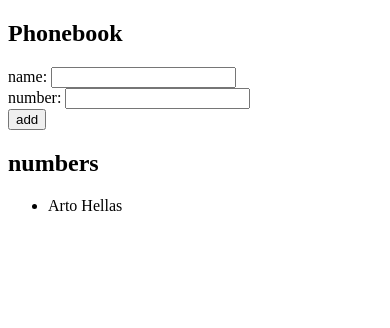
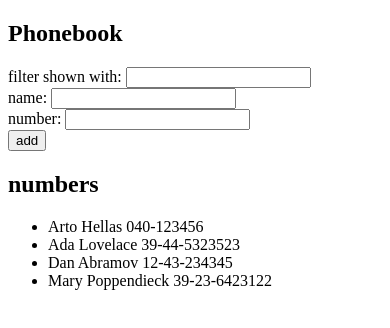
Before and after one commit to yuvrajsteve-cmyk/fullstackopen-part2, a React (Vite) app in the folder phonebook/: page / in a window 390 px wide. Shown: the top 328 px of the page. Built offline with nearby package versions, Linux system fonts and the light colour scheme.

Commit message:
2.9*: The Phonebook Step 4

```diff
--- a/phonebook/src/App.jsx
+++ b/phonebook/src/App.jsx
@@ -5,11 +5,15 @@
 
 const App = () => {
   const [persons, setPersons] = useState([
-    { name: 'Arto Hellas'}
+    { name: 'Arto Hellas', number: '040-123456', id: 1 },
+    { name: 'Ada Lovelace', number: '39-44-5323523', id: 2 },
+    { name: 'Dan Abramov', number: '12-43-234345', id: 3 },
+    { name: 'Mary Poppendieck', number: '39-23-6423122', id: 4 }
   ])
 
   const [newName, setNewName] = useState('')
   const [number, setNmber] = useState('')
+  const [searchTerm, setSearchTerm] = useState('')
 
   const addPerson = (event) => {
     event.preventDefault()
@@ -23,14 +27,24 @@
     return
   }
 
+  const numberExist = persons.some (
+    (person) => person.number === number
+  )
+
+  if (numberExist) {
+    alert(`${number} is already exist in the phonebook`)
+    return
+  }
+
 
     const personObject = {
       name: newName,
-      number: number
+      number: number,
+      id: persons.length + 1
     }
     setPersons(persons.concat(personObject))
     setNewName('')
-    setNumber('')
+    setNmber('')
   }
 
   const handleNameChange = (event) => {
@@ -40,9 +54,18 @@
   const handleAddNumber = (event) => {
     setNmber(event.target.value)
   }
+
+  const handleNumberChange = (event) => setSearchTerm(event.target.value)
+
+  const personsToShow = persons.filter( person =>
+    person.name.toLocaleLowerCase().includes(searchTerm.toLocaleLowerCase())
+  )
   return (
     <div>
          <h2>Phonebook</h2>
+         <div>
+          filter shown with: <input value={searchTerm} onChange={handleNumberChange}/>
+         </div>
          <form onSubmit={addPerson}>
           <div>
             name: <input value={newName} onChange={handleNameChange}/>
@@ -56,7 +79,7 @@
          </form>
          <h2>numbers</h2>
          <ul>
-          {persons.map(person =>
+          {personsToShow.map(person =>
             <li key={person.name}>{person.name} {person.number}</li>
           )}
          </ul>
```
